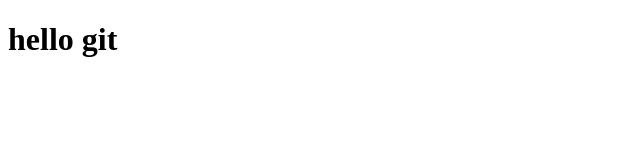
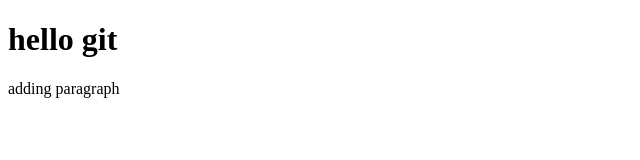
Before and after one commit to dhanesh900/enterprise-course-learn-git, a plain HTML site: page index.html in a window 1280 px wide. Shown: the whole page, without its empty margins (0-640 px from the left). Drawn offline with Linux system fonts and the light colour scheme.

Commit message:
Update index.html
adding paragraph

```diff
--- a/index.html
+++ b/index.html
@@ -8,6 +8,6 @@
 </head>
 <body>
     <h1>hello git</h1>
-
+    <p>adding paragraph<p>
 </body>
 </html>
```
